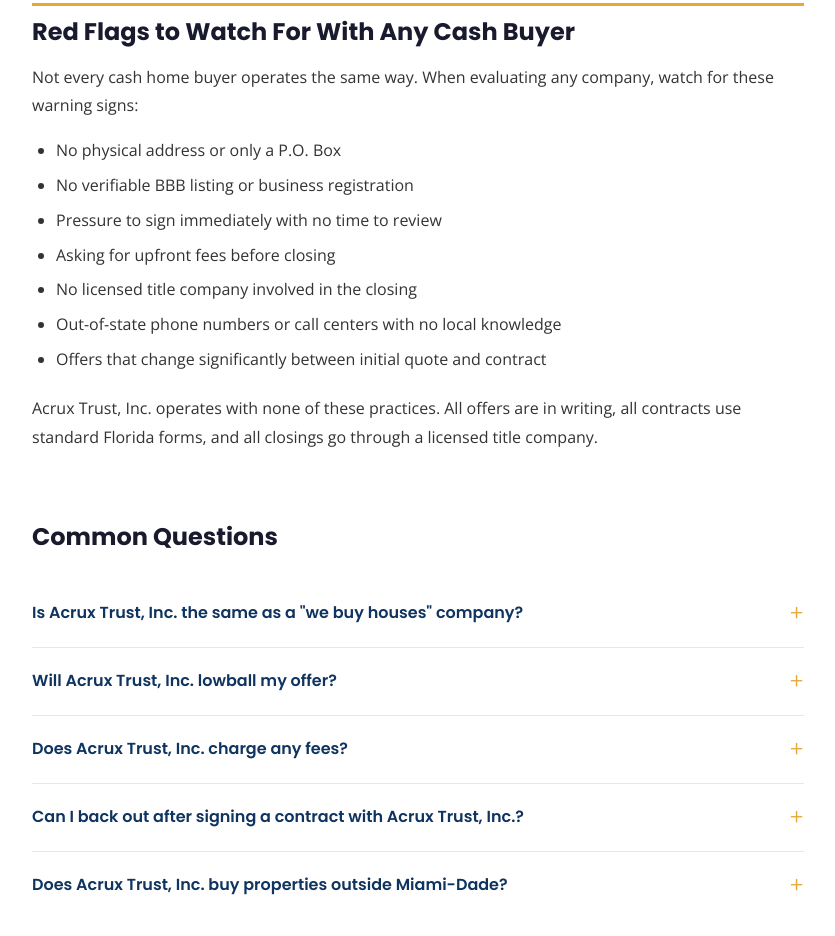
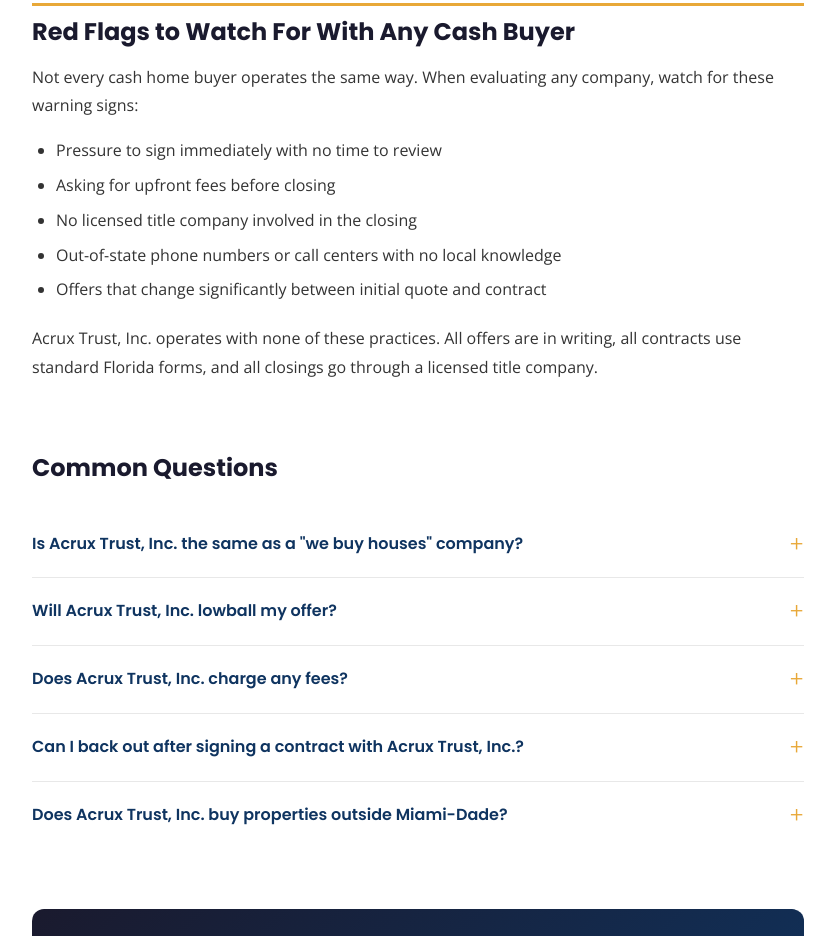
Before and after one commit to sell2fix-ship-it/ACRUX-WEB, a website: page is-acrux-trust-inc-legit.html in a window 1280 px wide. Shown: the part 3437-4373 px from the top of the page, without its empty margins (222-1057 px from the left). Drawn offline with nearby package versions, Linux system fonts and the light colour scheme.

Commit message:
Update is-acrux-trust-inc-legit.html

```diff
--- a/is-acrux-trust-inc-legit.html
+++ b/is-acrux-trust-inc-legit.html
@@ -569,8 +569,6 @@
   <h2>Red Flags to Watch For With Any Cash Buyer</h2>
   <p>Not every cash home buyer operates the same way. When evaluating any company, watch for these warning signs:</p>
   <ul>
-    <li>No physical address or only a P.O. Box</li>
-    <li>No verifiable BBB listing or business registration</li>
     <li>Pressure to sign immediately with no time to review</li>
     <li>Asking for upfront fees before closing</li>
     <li>No licensed title company involved in the closing</li>
```
